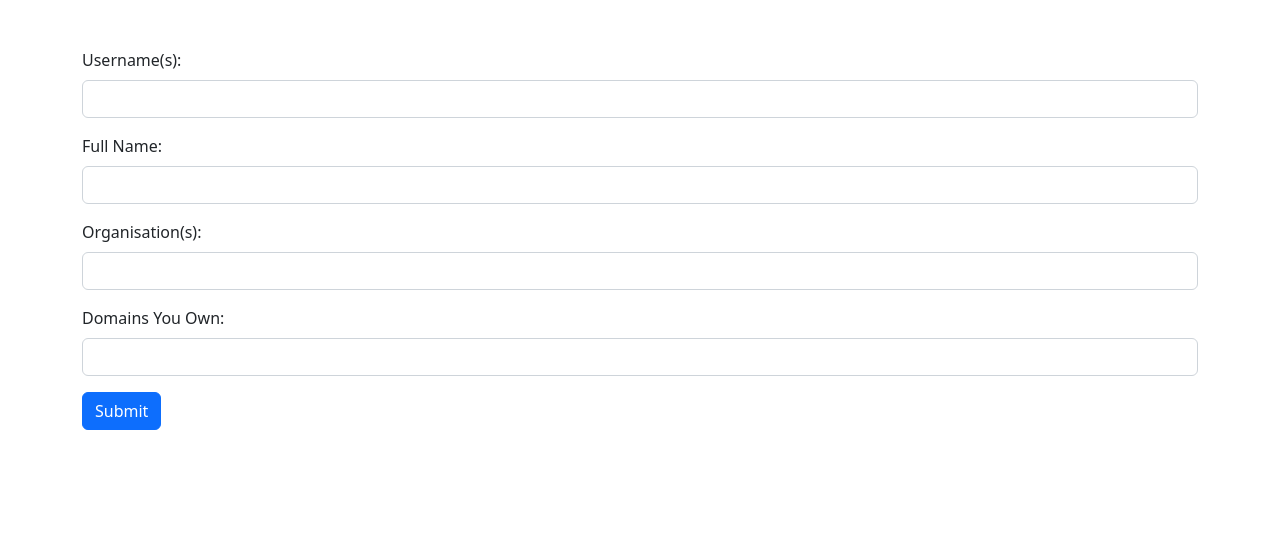
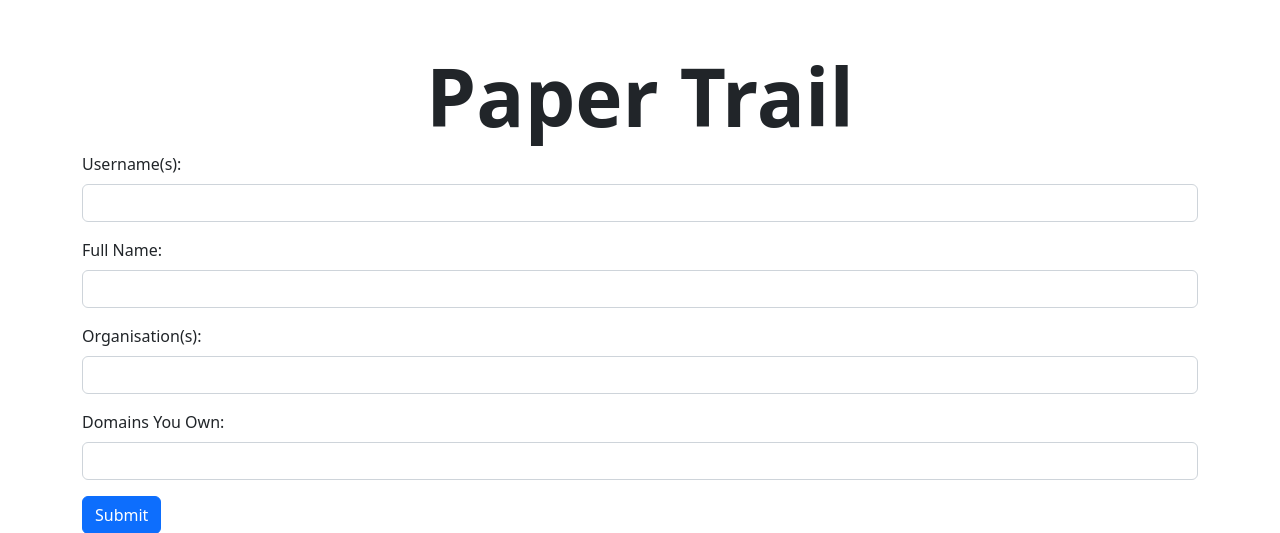
Before and after one commit to HarryHamilton/PaperTrail, a Flask app: page / in a window 1280 px wide. Shown: the top 533 px of the page. Run offline with Flask 2, Linux system fonts and the light colour scheme.

Commit message:
Add favicon and title to form

```diff
--- a/src/index/views.py
+++ b/src/index/views.py
@@ -1,4 +1,4 @@
-from flask import Blueprint, render_template
+from flask import Blueprint, render_template, send_from_directory
 from data.main_query import MainQuery
 from src.index.forms import DataForm
 from src.models import Individual, AccountSite, LinkSite
@@ -76,3 +76,7 @@ def index():
 
 
     return render_template('index.html', form=form)
+
+@index_blueprint.route("/favicon.ico")
+def favicon():
+    return send_from_directory("static", "favicon.ico")
--- a/src/templates/base.html
+++ b/src/templates/base.html
@@ -1,9 +1,10 @@
 <!DOCTYPE html>
 <html lang="en">
 <head>
+    <link rel="icon" href="/favicon.ico" type="image/x-icon">
     <meta charset="UTF-8">
     <meta name="viewport" content="width=device-width, initial-scale=1">
-    <title>Title</title>
+    <title>Paper Trail</title>
     <link href="https://cdn.jsdelivr.net/npm/bootstrap@5.2.2/dist/css/bootstrap.min.css" rel="stylesheet" integrity="sha384-Zenh87qX5JnK2Jl0vWa8Ck2rdkQ2Bzep5IDxbcnCeuOxjzrPF/et3URy9Bv1WTRi" crossorigin="anonymous">
 </head>
 <body>
--- a/src/templates/data.html
+++ b/src/templates/data.html
@@ -1,7 +1,9 @@
 {% extends "base.html" %}
 {% block content %}
+    <h1 class="display-1 text-center" style="font-weight: 600">Paper Trail</h1>
+    <hr style="border: 0;height: 1px;background: #333;background-image: linear-gradient(to right, #ccc, #333, #ccc);">
     <h1 class="text-center">Accounts Found</h1>
-    <ul class="list-group w-50 mx-auto">
+    <ul class="list-group col-lg-6 mx-auto">
         {% for site in account_sites %}
             <!-- Button trigger modal -->
             <li class="list-group-item d-grid gap-2">
@@ -45,7 +47,7 @@
     </ul>
     <br>
     <h1 class="text-center">Elsewhere on the Internet</h1>
-        <ul class="list-group w-50 mx-auto">
+        <ul class="list-group col-lg-6 mx-auto">
         {% for domain, sites in grouped_list.items() %}
             <!-- Button trigger modal -->
             <li class="list-group-item d-grid gap-2">
--- a/src/templates/index.html
+++ b/src/templates/index.html
@@ -1,5 +1,6 @@
 {% extends "base.html" %}
 {% block content %}
+    <h1 class="display-1 text-center" style="font-weight: 600">Paper Trail</h1>
     <form method="post">
         {{ form.csrf_token() }}
         <div class="mb-3">
```
Also changed, not shown: src/static/favicon.ico (added).
